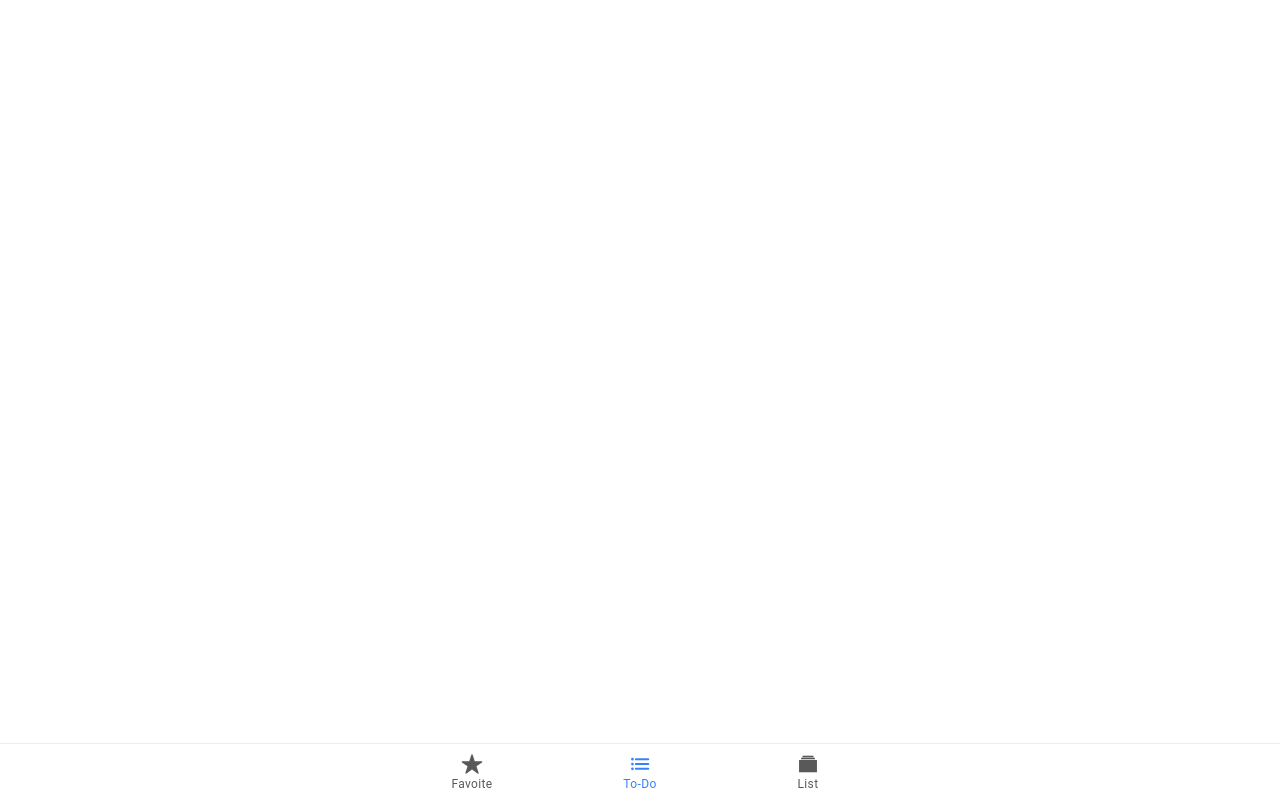
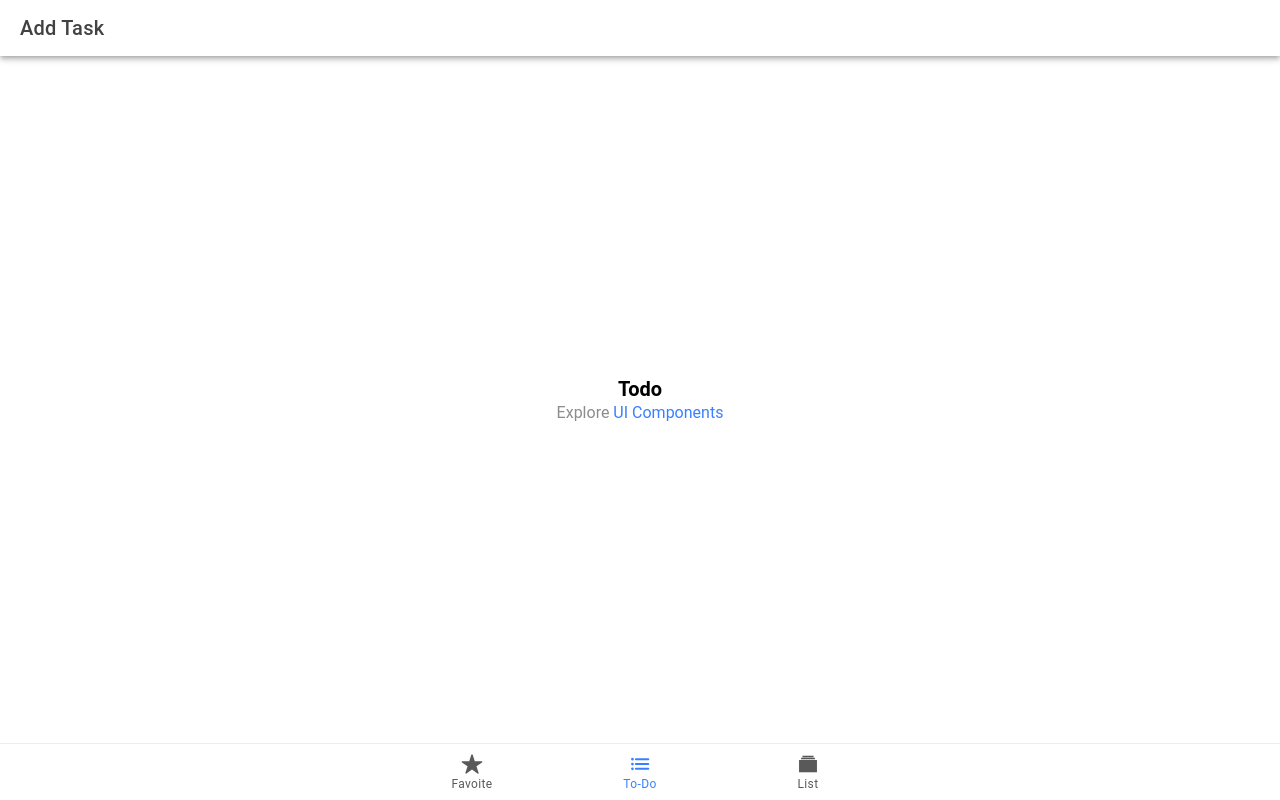
Before and after one commit to twan-hub/Shark, a React (Vite) app: page /tab2/todoadd in a window 1280 px wide. Built offline with nearby package versions, Linux system fonts and the light colour scheme.

Commit message:
Add proper routing to add task

```diff
--- a/src/App.tsx
+++ b/src/App.tsx
@@ -1,3 +1,5 @@
+// App.tsx
+import React from 'react';
 import { Redirect, Route } from 'react-router-dom';
 import {
   IonApp,
@@ -10,11 +12,13 @@ import {
   setupIonicReact
 } from '@ionic/react';
 import { IonReactRouter } from '@ionic/react-router';
-import { albumsSharp, ellipse, list, square, star, triangle } from 'ionicons/icons';
+import { albumsSharp, list, star } from 'ionicons/icons';
 import Tab1 from './pages/Tab1';
 import Tab2 from './pages/Tab2';
 import Tab3 from './pages/Tab3';
+import TodoAdd from './pages/TodoAdd'; // Import TodoAdd component
 
+// ... (CSS and setupIonicReact)
 /* Core CSS required for Ionic components to work properly */
 import '@ionic/react/css/core.css';
 
@@ -47,6 +51,10 @@ const App: React.FC = () => (
           <Route exact path="/tab2">
             <Tab2 />
           </Route>
+          {/* Route for TodoAdd component */}
+          <Route path="/tab2/todoadd">
+            <TodoAdd />
+          </Route>
           <Route path="/tab3">
             <Tab3 />
           </Route>
--- a/src/pages/Tab2.tsx
+++ b/src/pages/Tab2.tsx
@@ -1,9 +1,16 @@
-import { IonContent, IonFab, IonFabButton, IonFabList, IonHeader, IonIcon, IonPage, IonTitle, IonToolbar } from '@ionic/react';
-import ExploreContainer from '../components/ExploreContainer';
-import './Tab2.css';
-import { add, chevronUpCircle, colorPalette, globe } from 'ionicons/icons';
+// Tab2.tsx
+import React from 'react';
+import { IonContent, IonFab, IonFabButton, IonHeader, IonIcon, IonPage, IonTitle, IonToolbar } from '@ionic/react';
+import { add } from 'ionicons/icons';
+import { useHistory } from 'react-router';
 
 const Tab2: React.FC = () => {
+  const history = useHistory();
+
+  const handleAddButtonClick = () => {
+    history.push("/tab2/todoadd");
+  }
+
   return (
     <IonPage>
       <IonHeader>
@@ -14,12 +21,12 @@ const Tab2: React.FC = () => {
       <IonContent fullscreen>
         <IonHeader collapse="condense">
           <IonToolbar>
-            <IonTitle>To-Do List</IonTitle>
+            <IonTitle size="large">To-Do List</IonTitle>
           </IonToolbar>
         </IonHeader>
         <IonFab slot="fixed" vertical="bottom" horizontal="end">
-          <IonFabButton>
-            <IonIcon icon={add}></IonIcon>
+          <IonFabButton onClick={handleAddButtonClick}>
+            <IonIcon icon={add} />
           </IonFabButton>
         </IonFab>
       </IonContent>
--- /dev/null
+++ b/src/pages/TodoAdd.tsx
@@ -0,0 +1,26 @@
+import { IonContent, IonFab, IonFabButton, IonFabList, IonHeader, IonIcon, IonPage, IonTitle, IonToolbar } from '@ionic/react';
+import ExploreContainer from '../components/ExploreContainer';
+import './Tab2.css';
+import { add, chevronUpCircle, colorPalette, globe } from 'ionicons/icons';
+
+const TodoAdd: React.FC = () => {
+  return (
+    <IonPage>
+      <IonHeader>
+        <IonToolbar>
+          <IonTitle>Add Task</IonTitle>
+        </IonToolbar>
+      </IonHeader>
+      <IonContent fullscreen>
+        <IonHeader collapse="condense">
+          <IonToolbar>
+            <IonTitle size="large">Todo</IonTitle>
+          </IonToolbar>
+        </IonHeader>
+        <ExploreContainer name="Todo" />
+      </IonContent>
+    </IonPage>
+  );
+};
+
+export default TodoAdd;
```
Also changed, not shown: src/pages/TodoAdd.css (added).
